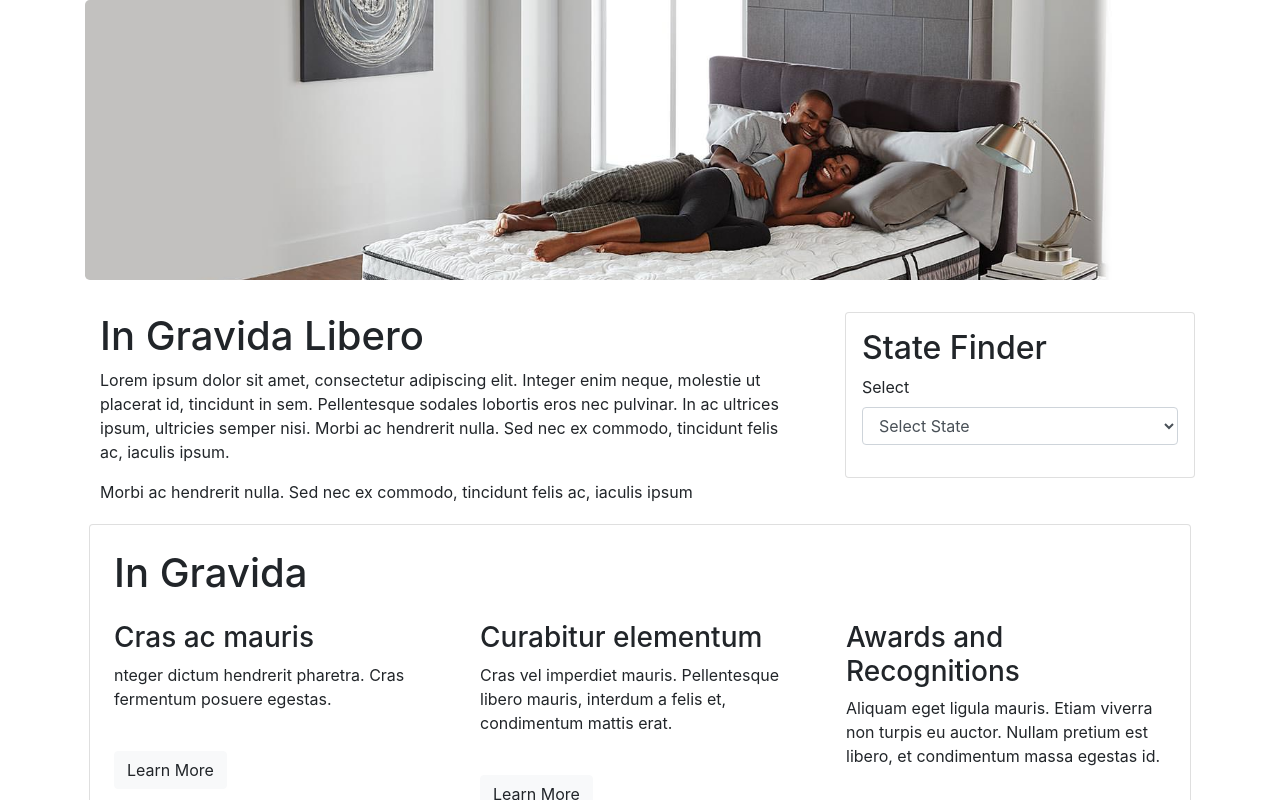
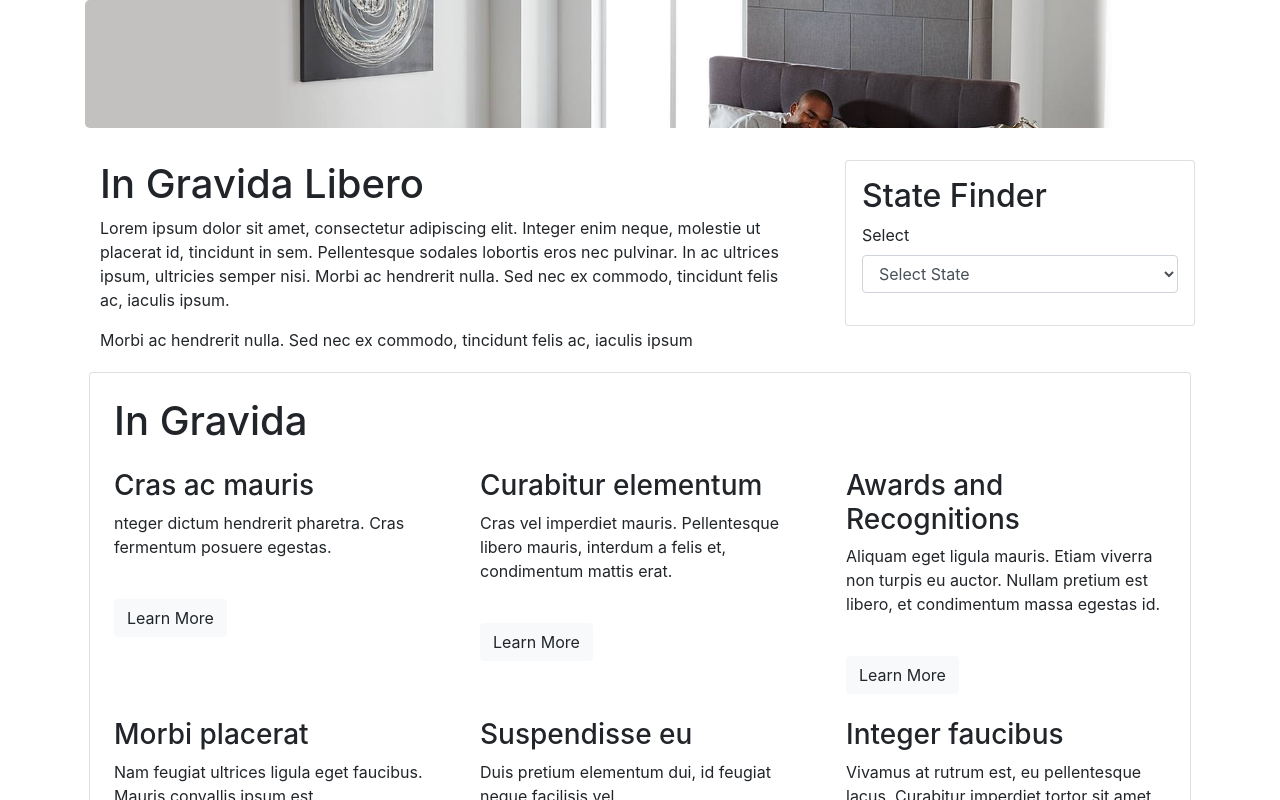
Before and after one commit to precto1285/tagrem-react-bootstrap, a React (Create React App) app in the folder tagrem-react-bootstrap/: page / in a window 1280 px wide. Shown: the top 800 px of the page. Built offline with nearby package versions, Linux system fonts and the light colour scheme.

Commit message:
adjusted banner 2nd attempt

```diff
--- a/tagrem-react-bootstrap/src/components/Banner.js
+++ b/tagrem-react-bootstrap/src/components/Banner.js
@@ -1,13 +1,11 @@
 import React from 'react';
-import { Jumbotron } from 'reactstrap';
 import './banner.css';
 
 const Banner = () => {
   return (
     <div>
-      <Jumbotron className="jumbotron" />
+      <div className="jumbotron"></div>
     </div>
-
   );
 };
 
--- a/tagrem-react-bootstrap/src/components/banner.css
+++ b/tagrem-react-bootstrap/src/components/banner.css
@@ -2,5 +2,5 @@
   background-image: url("../images/banner.jpg");
   background-repeat: no-repeat;
   background-size: 100%;
-  height: 280px;
+  height: 100%;
 }
```
